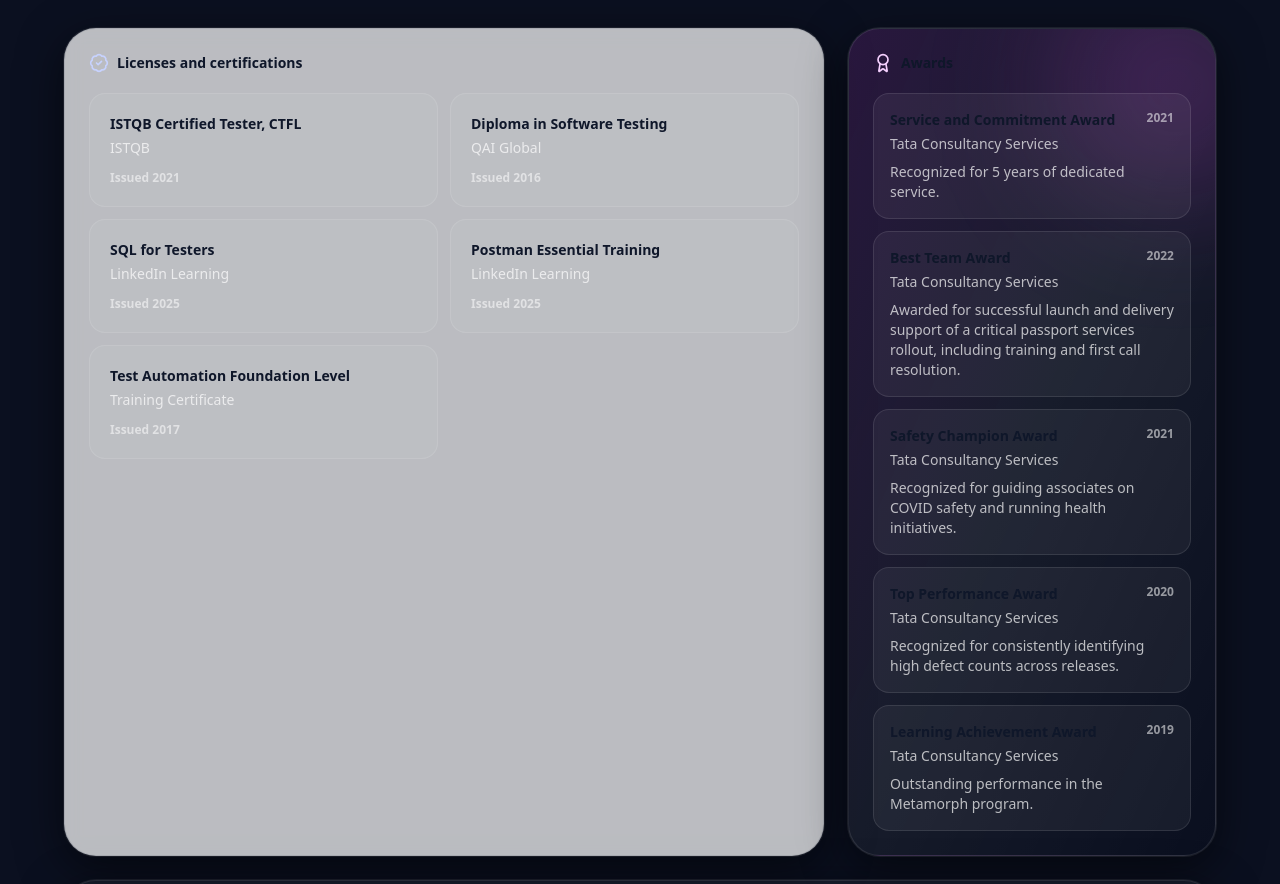
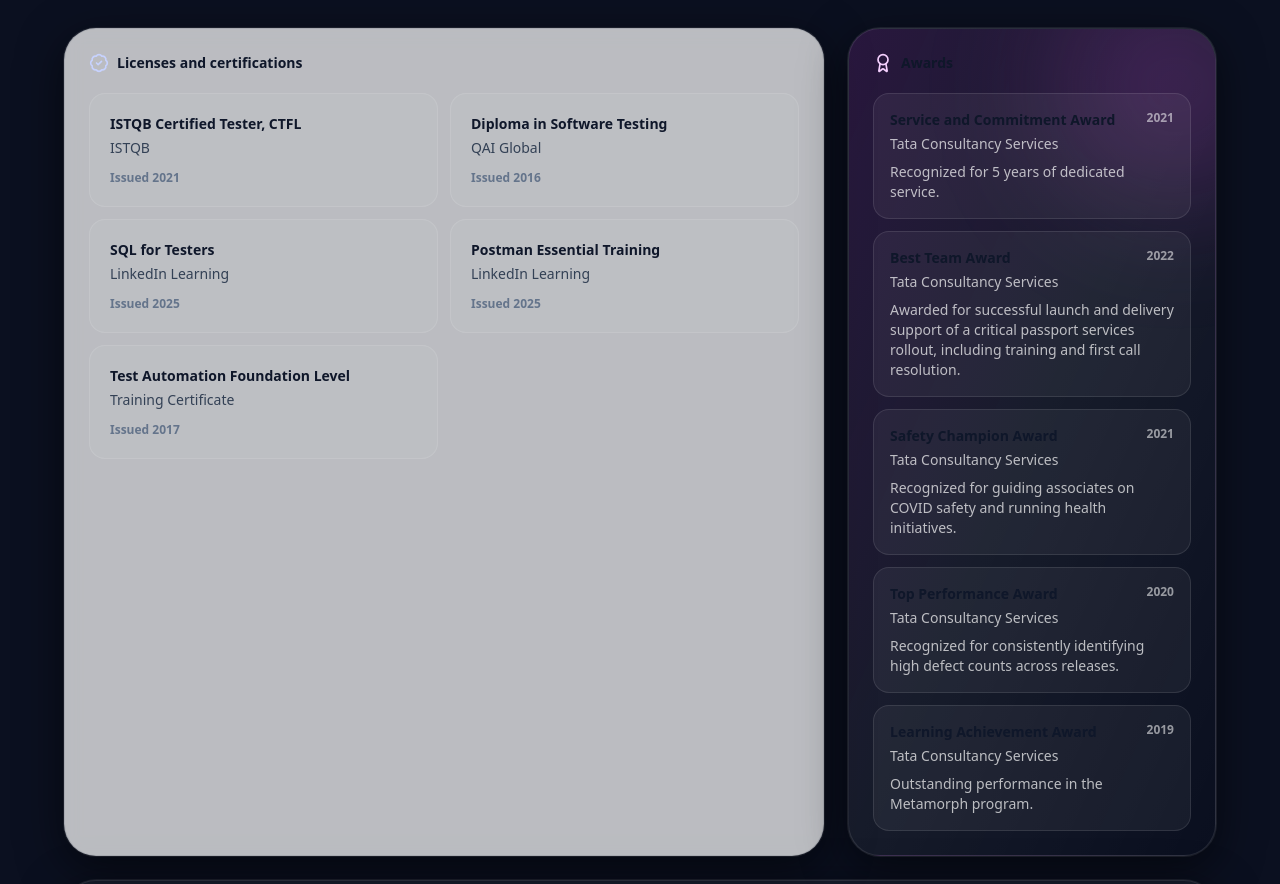
Before and after one commit to yusufahmad786/yusufahmad-portfolio, a React (Vite) app: page / in a window 1280 px wide. Shown: the part 7801-8685 px from the top of the page. Built offline with nearby package versions, Linux system fonts and the light colour scheme.

Commit message:
issueDate

```diff
--- a/src/components/Recognition.jsx
+++ b/src/components/Recognition.jsx
@@ -38,9 +38,9 @@
                 key={c.title}
                 className="rounded-2xl border border-white/10 bg-white/5 p-5 hover:bg-white/10 transition"
               >
-                <div className="text-sm font-extrabold">{c.title}</div>
-                <div className="mt-1 text-sm text-white/70">{c.issuer}</div>
-                <div className="mt-3 text-xs font-bold text-white/55">Issued {c.year}</div>
+                <div className="text-sm font-extrabold text-slate-900 dark:text-white">{c.title}</div>
+                <div className="mt-1 text-sm text-slate-700 dark:text-white/70">{c.issuer}</div>
+                <div className="mt-3 text-xs font-bold text-slate-500 dark:text-white/55">Issued {c.year}</div>
               </div>
             ))}
           </div>
```
